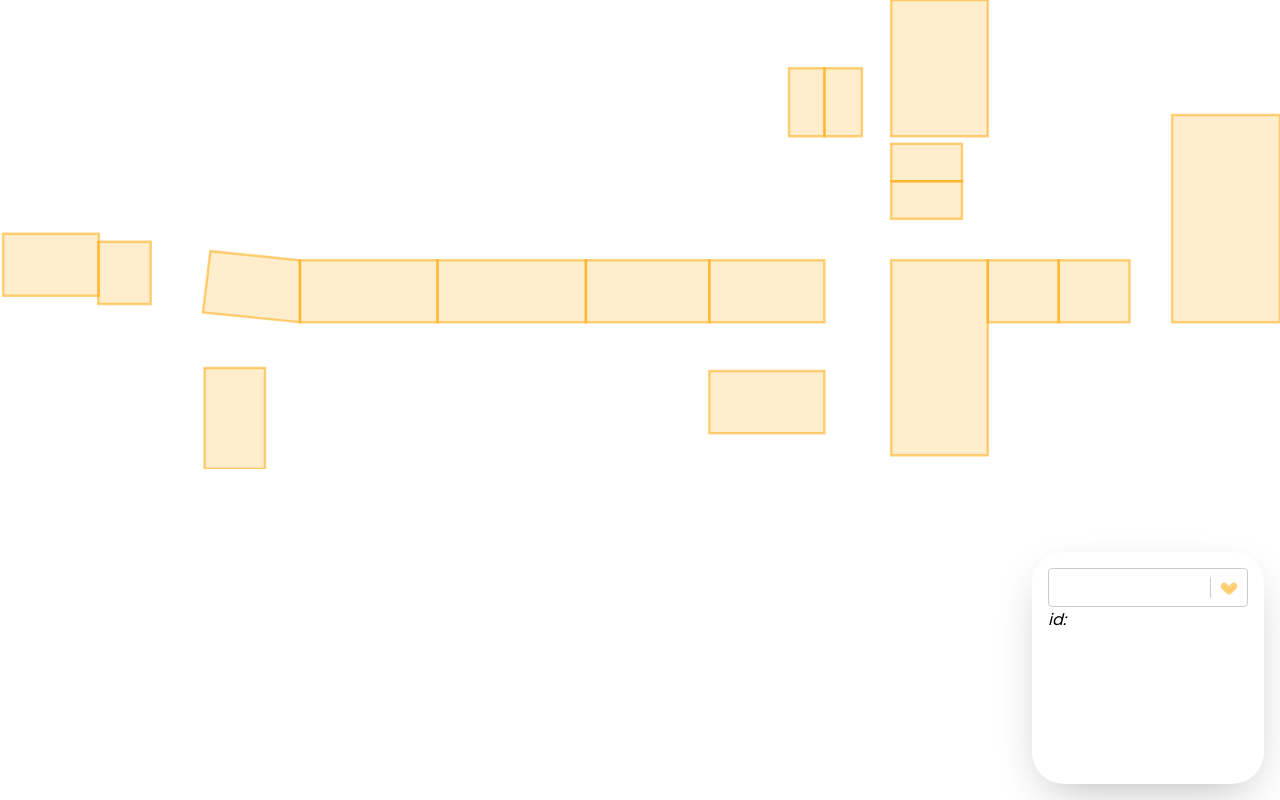
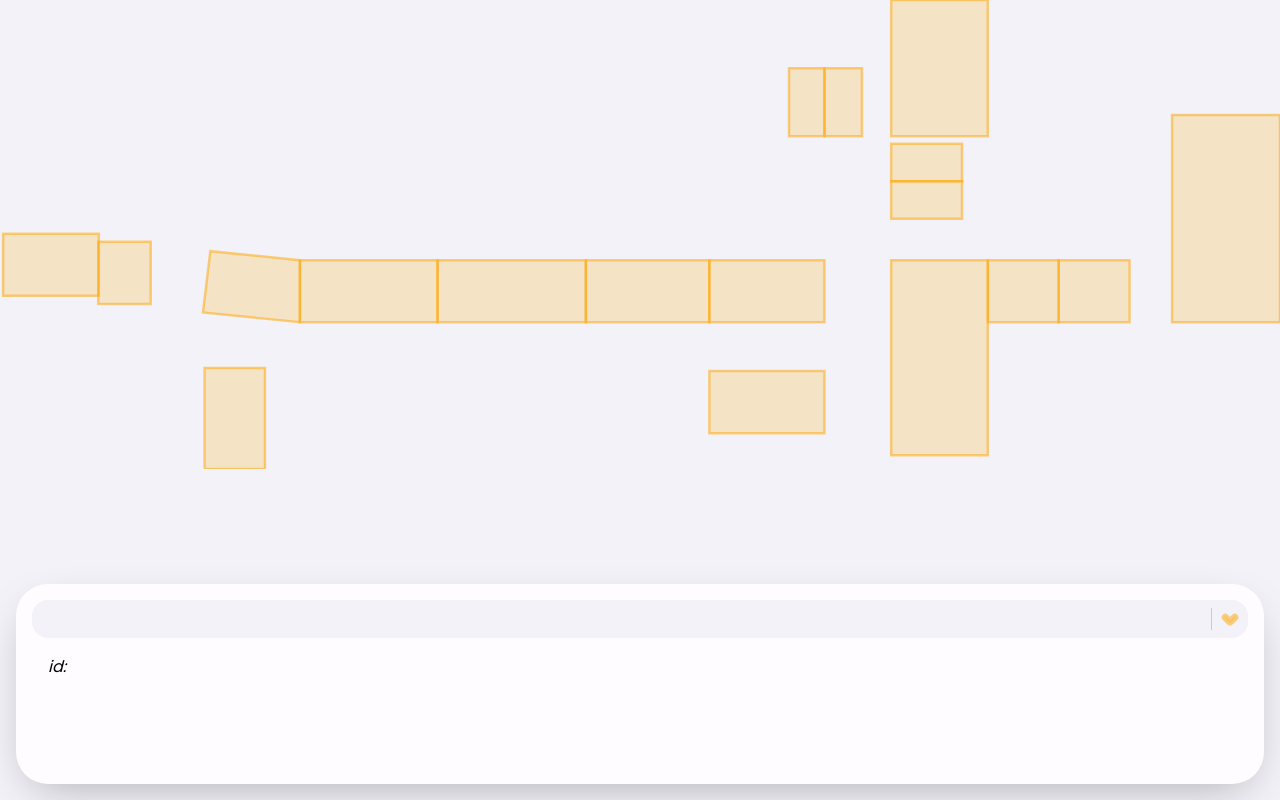
Before and after one commit to kcpru/school-map, a React (Create React App) app: page / in a window 1280 px wide. Built offline with nearby package versions, Linux system fonts and the light colour scheme.

Commit message:
Add styles

```diff
--- a/src/containers/Info/Info.jsx
+++ b/src/containers/Info/Info.jsx
@@ -10,8 +10,10 @@ function Info() {
   return (
     <div className="info">
       <Search />
-      <i>id: {location.id}</i>
-      <p>{location.description}</p>
+      <div className="wrapper">
+        <i>id: {location.id}</i>
+        <p>{location.description}</p>
+      </div>
     </div>
   );
 }
--- a/src/containers/Info/Info.scss
+++ b/src/containers/Info/Info.scss
@@ -1,11 +1,18 @@
 .info {
+  $margin: 1rem;
+
   position: fixed;
-  bottom: 1rem;
-  right: 1rem;
-  background: white;
-  width: 200px;
+  bottom: $margin;
+  right: $margin;
+  box-sizing: border-box;
+  background: #fefcff;
+  width: calc(100vw - #{$margin * 2});
   height: 200px;
   padding: 1rem;
   border-radius: 2rem;
   box-shadow: 0 1rem 3rem -1rem #00000050;
+
+  .wrapper {
+    margin: 1rem;
+  }
 }
--- a/src/containers/Search/Search.jsx
+++ b/src/containers/Search/Search.jsx
@@ -4,6 +4,8 @@ import Select from "react-select";
 
 import { setLocation } from "../../store/slices/locationSlice";
 import floor1 from "../../assets/maps/pietro1.json";
+
+import "./Search.scss";
 
 const floors = [floor1];
 
@@ -35,10 +37,10 @@ const formatGroupLabel = (data) => (
 
 function Search() {
   const dispatch = useDispatch();
-  const location = useSelector(state => state.location)
+  const location = useSelector((state) => state.location);
 
   const handleInputChange = (val) => {
-    dispatch(setLocation(val))
+    dispatch(setLocation(val));
   };
 
   return (
@@ -47,6 +49,8 @@ function Search() {
       formatGroupLabel={formatGroupLabel}
       onChange={handleInputChange}
       value={location.value}
+      className="react-select-container"
+      classNamePrefix="react-select"
     />
   );
 }
--- /dev/null
+++ b/src/containers/Search/Search.scss
@@ -0,0 +1,27 @@
+.react-select-container {
+  .react-select__control {
+    background: #f2f2f8;
+    border: none;
+    border-radius: 1rem;
+
+    react-select__single-value {
+    }
+
+    .react-select__value-container {
+    }
+    .react-select__indicators {
+    }
+  }
+
+  .react-select__menu {
+    border-radius: 1rem;
+    background: #f2f2f8;
+    border: none;
+    overflow: hidden;
+
+    .react-select__menu-list {
+      .react-select__option {
+      }
+    }
+  }
+}
--- a/src/index.scss
+++ b/src/index.scss
@@ -1,5 +1,6 @@
 body {
   margin: 0;
+  background: #f2f2f8;
 }
 
 * {
```
